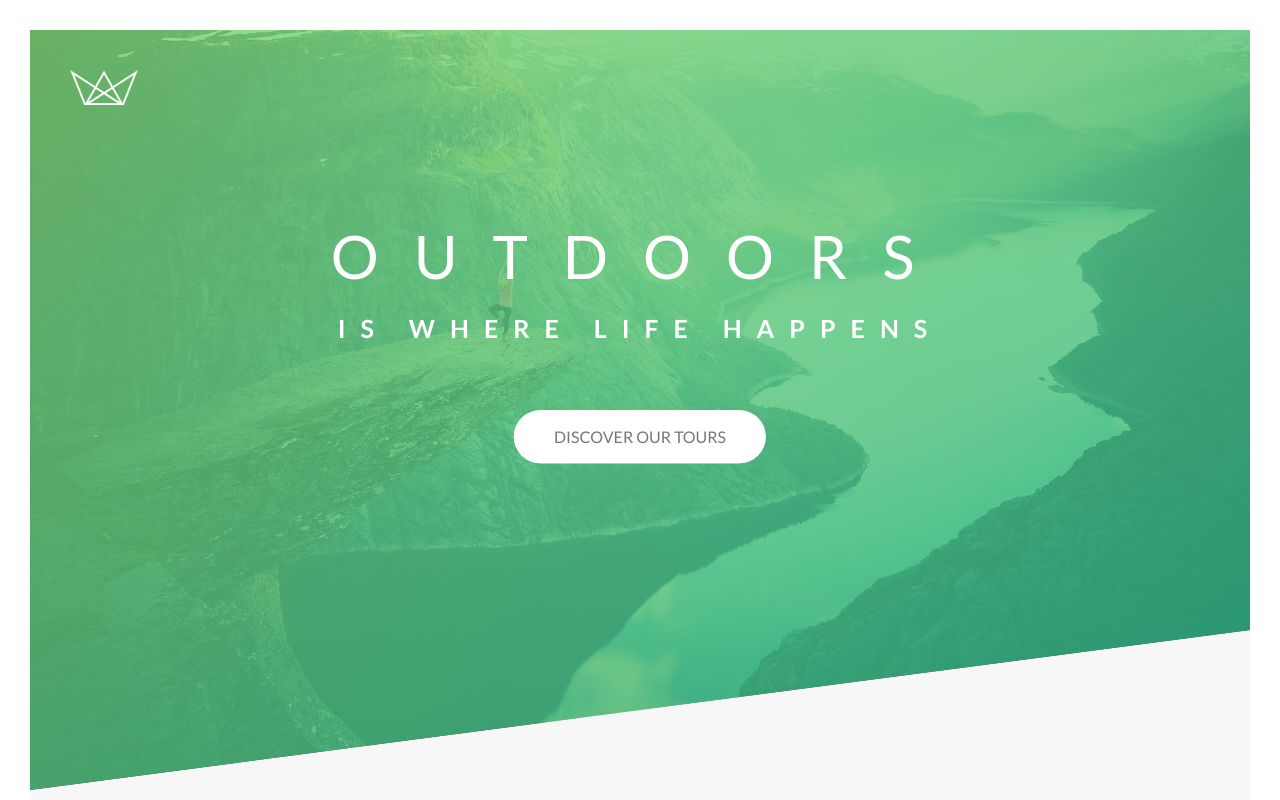
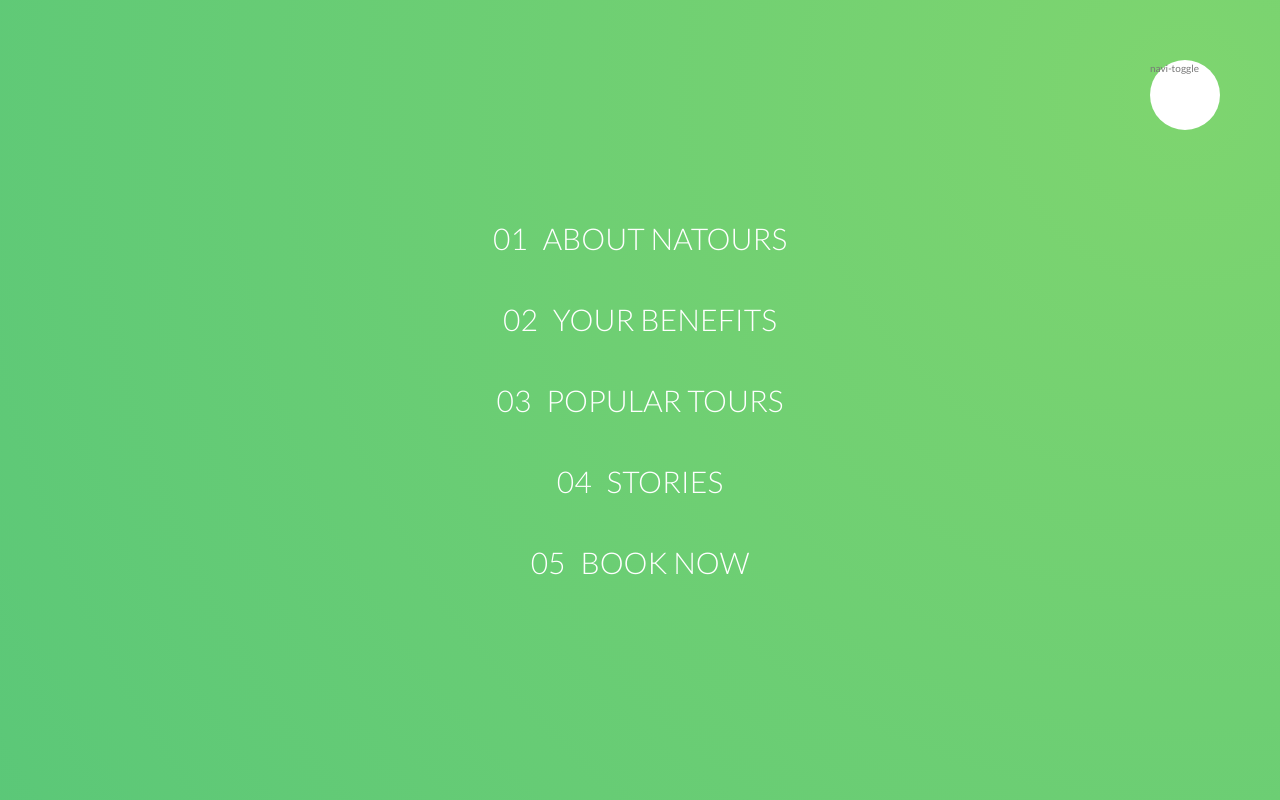
Before and after one commit to space11/Excursion-Agency-Layout---Nature, a website: page index.html in a window 1280 px wide. Shown: the top 800 px of the page. Drawn offline with Linux system fonts and the light colour scheme.

Commit message:
Complete Building Navigation Section - Part 1

```diff
--- a/index.html
+++ b/index.html
@@ -14,6 +14,38 @@
 </head>
 
 <body>
+    <div class="navigation">
+        <input type="checkbox" class="navigation__checkbox" id="navi-toggle">
+        <label for="navi-toggle" class="navigation__button">navi-toggle</label>
+        <div class="navigation__background">&nbsp;</div>
+
+        <nav class="navigation__nav">
+            <ul class="navigation__list">
+                <li class="navigation__item">
+                    <a href="#" class="navigation__link">
+                        <span>01</span>About Natours</a>
+                </li>
+                <li class="navigation__item">
+                    <a href="#" class="navigation__link">
+                        <span>02</span>Your benefits</a>
+                </li>
+                <li class="navigation__item">
+                    <a href="#" class="navigation__link">
+                        <span>03</span>Popular tours</a>
+                </li>
+                <li class="navigation__item">
+                    <a href="#" class="navigation__link">
+                        <span>04</span>Stories</a>
+                </li>
+                <li class="navigation__item">
+                    <a href="#" class="navigation__link">
+                        <span>05</span>Book now</a>
+                </li>
+            </ul>
+        </nav>
+    </div>
+
+
     <header class="header">
         <div class="header__logo-box">
             <img src="img/logo-white.png" alt="logo" class="header__logo">
--- /dev/null
+++ b/sass/layout/_navigation.scss
@@ -0,0 +1,86 @@
+.navigation {
+  &__checkbox {
+    display: none;
+  }
+
+  &__button {
+    background-color: $color-white;
+    width: 7rem;
+    height: 7rem;
+    position: fixed;
+    top: 6rem;
+    right: 6rem;
+    border-radius: 50%;
+    z-index: 2000;
+  }
+
+  &__background {
+    height: 6rem;
+    width: 6rem;
+    border-radius: 50%;
+    position: fixed;
+    top: 6.5rem;
+    right: 6.5rem;
+    background-image: radial-gradient(
+      $color-primary-light,
+      $color-primary-dark
+    );
+    z-index: 1000;
+
+    transform: scale(80); //for development only
+  }
+
+  &__nav {
+    height: 100vh;
+    width: 100%;
+    position: fixed;
+    top: 0;
+    right: 0;
+    z-index: 1500;
+  }
+
+  &__list {
+    position: absolute;
+    @include central-horizontal;
+    list-style: none;
+    text-align: center;
+  }
+
+  &__item {
+    margin: 1rem;
+  }
+
+  &__link {
+    &:link,
+    &:visited {
+      display: inline-block;
+      font-size: 3rem;
+      font-weight: 300;
+      padding: 1rem 2rem;
+      color: $color-white;
+      text-decoration: none;
+      text-transform: uppercase;
+      background-image: linear-gradient(
+        120deg,
+        transparent 0%,
+        transparent 50%,
+        $color-white 50%
+      );
+
+      background-size: 220%;
+      transition: all 0.4s;
+    }
+
+    span {
+      margin-right: 1.5rem;
+      display: inline-block;
+    }
+
+    &:hover,
+    &:active {
+      background-position: 100%;
+      color: $color-primary;
+      transform: translateX(1rem);
+    }
+  }
+}
--- a/sass/main.scss
+++ b/sass/main.scss
@@ -18,5 +18,6 @@
 @import "layout/footer";
 @import "layout/grid";
 @import "layout/header";
+@import "layout/navigation";
 
 @import "pages/home";
```
Also changed, not shown: css/style.css.
